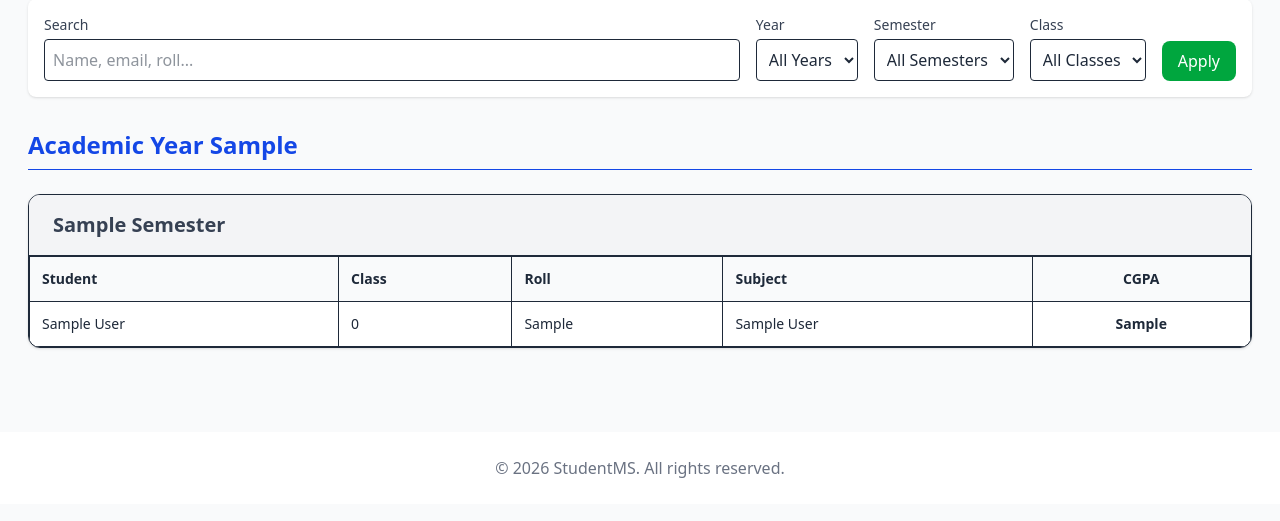
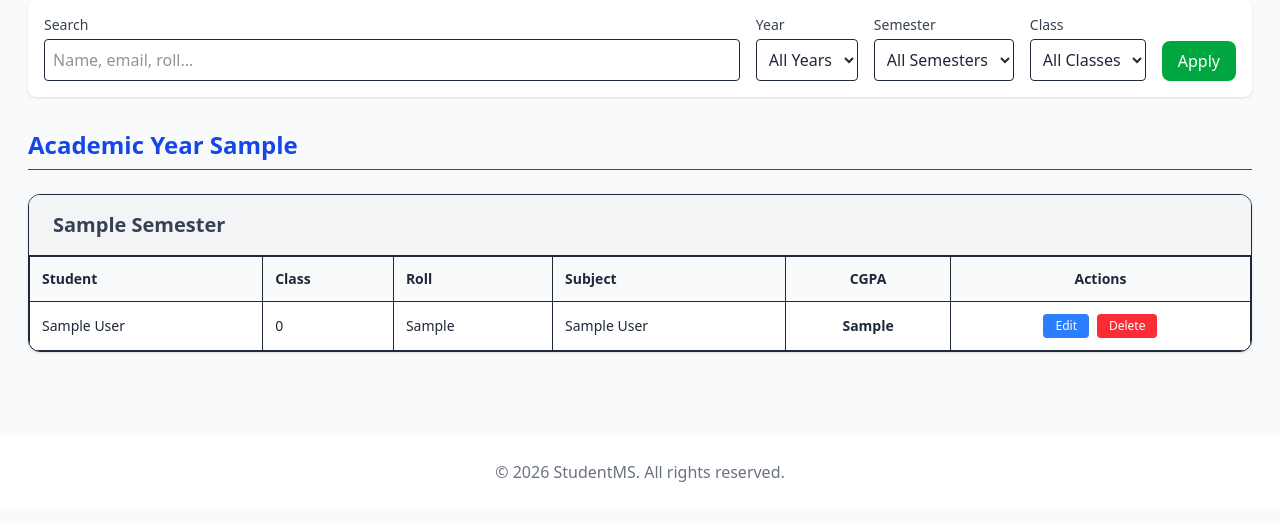
Before and after one commit to OrpanAp/Student-Management-System, a Django app: page /accounts/students/student_result_list/ in a window 1280 px wide. Shown: the part 177-698 px from the top of the page. Run offline with Django 5.2, Linux system fonts and the light colour scheme; a user stored in the database is signed in; tables that the repository leaves empty hold one stand-in row (values such as "Sample post"); some libraries are stand-ins or nearby versions.

Commit message:
result update delete and user based dynamic template rendering

```diff
--- a/accounts/urls.py
+++ b/accounts/urls.py
@@ -22,4 +22,6 @@ urlpatterns = [
     path("students/student_add_result/", views.StudentAddResultView.as_view(), name="student_add_result"),
     path("students/student_add_attendance/", views.StudentAddAttendanceView.as_view(), name="student_add_attendance"),
     path("students/student_result_list/", views.StudentResultListView.as_view(), name="student_result_list"),
+    path("students/student_result_update/<int:pk>/", views.StudentResultUpdateView.as_view(), name="student_result_update"),
+    path("students/student_result_delete/<int:pk>/", views.StudentResultDeleteView.as_view(), name="student_result_delete"),
 ]
--- a/accounts/views.py
+++ b/accounts/views.py
@@ -347,3 +347,24 @@ class StudentResultListView( generic.ListView):
         elif self.request.user.is_staff:
             return ["students/student_result_list_staff_site.html"]
         return super().get_template_names()
+
+class StudentResultDeleteView(mixins.StaffRequiredMixin, generic.DeleteView):
+    template_name = "students/student_result_delete.html"
+    context_object_name = 'student'
+
+    def get_queryset(self):
+        return models.StudentResult.objects.all()
+
+    def get_success_url(self):
+        return reverse('accounts:student_result_list')
+
+
+class StudentResultUpdateView(mixins.StaffRequiredMixin, generic.UpdateView):
+    template_name = "students/student_update_result.html"
+    form_class = forms.StudentResultUpdate
+
+    def get_queryset(self):
+        return models.StudentResult.objects.all()
+
+    def get_success_url(self):
+        return reverse('accounts:student_result_list')
--- a/templates/students/student_result_list_staff_site.html
+++ b/templates/students/student_result_list_staff_site.html
@@ -4,7 +4,7 @@
 <div class="max-w-7xl mx-auto py-8 px-4">
 
     <!-- Page Header -->
-    <div class="flex flex-col sm:flex-row justify-between items-start sm:items-center mb-8 gap-4">
+    <div class="flex flex-col md:flex-row justify-between items-start md:items-center mb-8 gap-4">
         <h1 class="text-3xl font-bold text-gray-800">Student Academic Results</h1>
         <a href="{% url 'accounts:student_add_result' %}" class="bg-blue-600 text-white px-4 py-2 rounded-lg hover:bg-blue-700">
             Add Result
@@ -13,7 +13,7 @@
 
     <!-- Filter Section -->
     <div class="bg-white p-4 rounded-lg shadow mb-8">
-        <form method="get" class="flex flex-col sm:flex-row gap-4 sm:items-end">
+        <form method="get" class="flex flex-col md:flex-row gap-4 md:items-end">
 
             <!-- Search Input -->
             <div class="flex-1">
@@ -85,14 +85,17 @@
                         </div>
 
                         <!-- Results Table -->
-                        <table class="min-w-full border-collapse text-sm">
-                            <thead class="bg-gray-50 sticky top-0 z-10">
+                        <!-- Results Table -->
+                        <div class="w-full">
+                            <table class="hidden md:table min-w-full border-collapse text-sm">
+                                <thead class="bg-gray-50">
                                     <tr>
                                         <th class="p-3 border text-left">Student</th>
                                         <th class="p-3 border text-left">Class</th>
                                         <th class="p-3 border text-left">Roll</th>
                                         <th class="p-3 border text-left">Subject</th>
                                         <th class="p-3 border text-center">CGPA</th>
+                                        <th class="p-3 border text-center">Actions</th>
                                     </tr>
                                 </thead>
                                 <tbody>
@@ -113,10 +116,63 @@
                                         <td class="p-3 border text-center font-semibold">
                                             {{ result.cgpa }}
                                         </td>
+                                        <td class="p-3 border text-center">
+                                            <div class="flex justify-center gap-2">
+
+                                                <!-- Edit -->
+                                                <a href="{% url "accounts:student_result_update" result.id %}"
+                                                class="bg-blue-500 hover:bg-blue-600 text-white px-3 py-1 rounded text-xs">
+                                                    Edit
+                                                </a>
+
+                                                <!-- Delete -->
+                                                <a href="{% url "accounts:student_result_delete" result.id %}"
+                                                class="bg-red-500 hover:bg-red-600 text-white px-3 py-1 rounded text-xs"
+                                                >
+                                                    Delete
+                                                </a>
+
+                                            </div>
+                                        </td>
                                     </tr>
                                     {% endfor %}
                                 </tbody>
                             </table>
+
+                            <!-- Mobile Card Layout -->
+                            <div class="md:hidden space-y-4 p-4">
+                                {% for result in results %}
+                                <div class="border rounded-lg p-4 shadow-sm bg-white">
+                                    <div class="font-semibold text-blue-700 mb-2">
+                                        {{ result.user.first_name }} {{ result.user.last_name }}
+                                    </div>
+
+                                    <div class="text-sm text-gray-600">
+                                        <p><span class="font-medium">Class:</span> {{ result.user.studentprofile.class_list }}</p>
+                                        <p><span class="font-medium">Roll:</span> {{ result.user.studentprofile.roll }}</p>
+                                        <p><span class="font-medium">Subject:</span> {{ result.subject }}</p>
+                                        <p><span class="font-medium">CGPA:</span>
+                                            <span class="font-semibold text-green-600">{{ result.cgpa }}</span>
+                                        </p>
+                                        <div class="mt-4 flex gap-2">
+
+                                            <a href="{% url "accounts:student_result_update" result.id %}"
+                                            class="flex-1 bg-blue-500 hover:bg-blue-600 text-white text-center py-2 rounded text-sm">
+                                                Edit
+                                            </a>
+
+                                            <a href="{% url "accounts:student_result_delete" result.id %}"
+                                            class="flex-1 bg-red-500 hover:bg-red-600 text-white text-center py-2 rounded text-sm"
+                                            >
+                                                Delete
+                                            </a>
+
+                                        </div>
+                                    </div>
+                                </div>
+                                {% endfor %}
+                            </div>
+                        </div>
 
                     </div>
                 {% endfor %}
```
Also changed, not shown: accounts/forms.py (+10 -0 lines), templates/students/student_result_delete.html (added, +50 -0 lines), templates/students/student_update_result.html (added, +26 -0 lines). Lines whose indentation alone changed are shown as unchanged.
